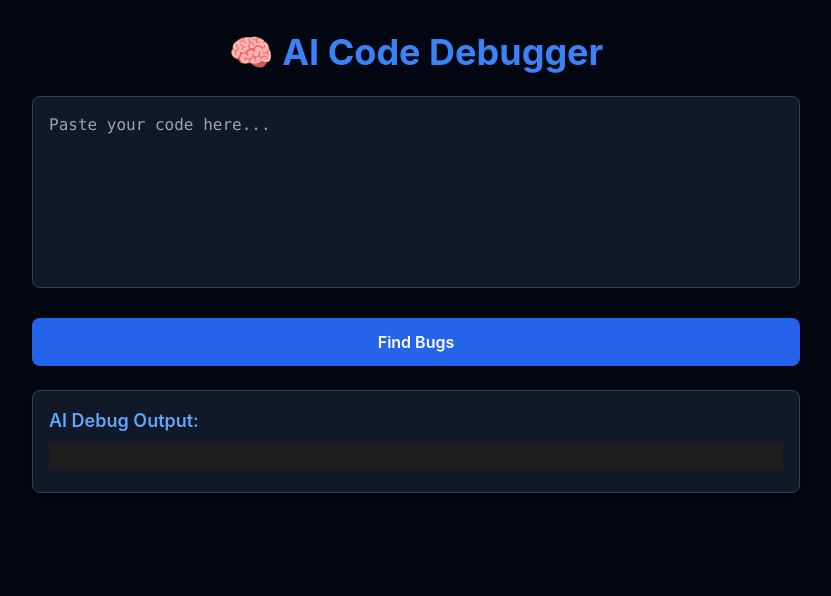
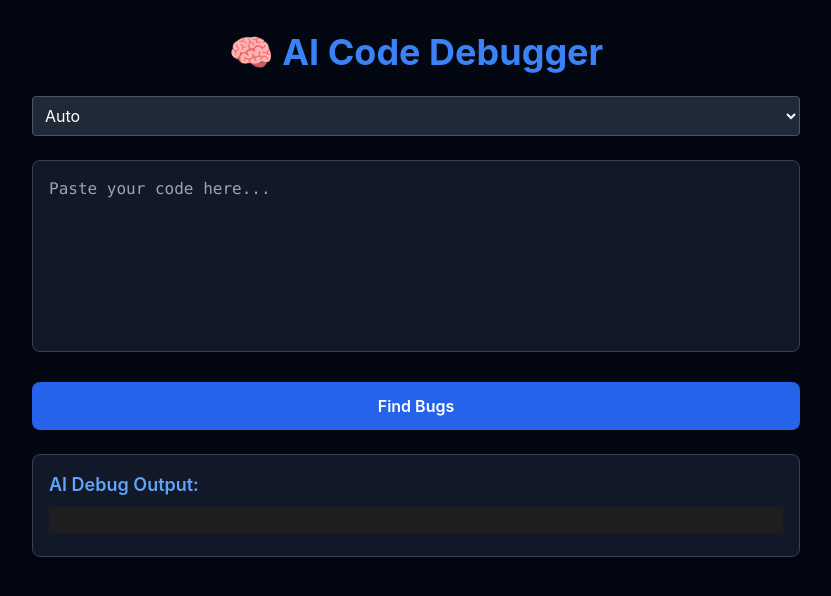
Before and after one commit to nikhxxt/ai-code-debugger, a Next.js app: page / in a window 1280 px wide. Shown: the top 596 px of the page, without its empty margins (224-1055 px from the left). Built offline with nearby package versions, Linux system fonts and the light colour scheme.

Commit message:
Update page.tsx

```diff
--- a/app/page.tsx
+++ b/app/page.tsx
@@ -8,6 +8,7 @@ export default function Page() {
   const [code, setCode] = useState('');
   const [output, setOutput] = useState('');
   const [loading, setLoading] = useState(false);
+  const [model, setModel] = useState('openrouter/auto');
 
   const handleDebug = async () => {
     if (!code.trim()) return;
@@ -23,11 +24,11 @@ export default function Page() {
           'Content-Type': 'application/json'
         },
         body: JSON.stringify({
-          model: 'openrouter/auto',
+          model,
           messages: [
             {
               role: 'system',
-              content: 'You are an expert Python debugger. Find and explain the bug in the following code.'
+              content: 'You are an expert code debugger. Find and explain the bug in the following code.'
             },
             {
               role: 'user',
@@ -56,6 +57,18 @@ export default function Page() {
     <main className="min-h-screen bg-gray-950 text-white px-4 py-8 flex flex-col items-center">
       <div className="w-full max-w-3xl space-y-6">
         <h1 className="text-4xl font-bold text-center text-blue-500">🧠 AI Code Debugger</h1>
+
+        <select
+          value={model}
+          onChange={(e) => setModel(e.target.value)}
+          className="w-full p-2 bg-gray-800 text-white rounded border border-gray-600"
+        >
+          <option value="openrouter/auto">Auto</option>
+          <option value="openrouter/claude-2.1">Claude 2.1</option>
+          <option value="openrouter/gpt-4">GPT-4</option>
+          <option value="openrouter/mixtral">Mixtral</option>
+        </select>
+
         <CodeInput value={code} onChange={setCode} />
         <button
           onClick={handleDebug}
@@ -64,7 +77,7 @@ export default function Page() {
         >
           {loading ? 'Debugging...' : 'Find Bugs'}
         </button>
-        <OutputBox output={output} />
+        <OutputBox output={output} code={code} />
       </div>
     </main>
   );
```
